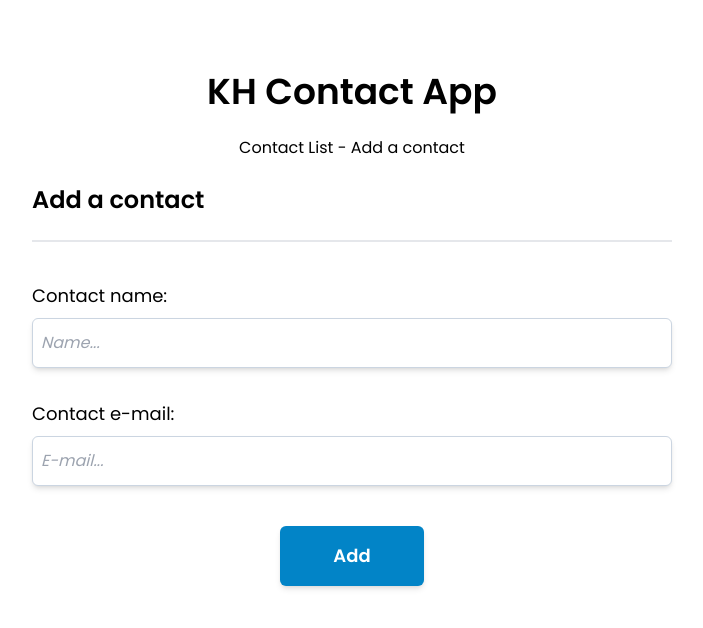
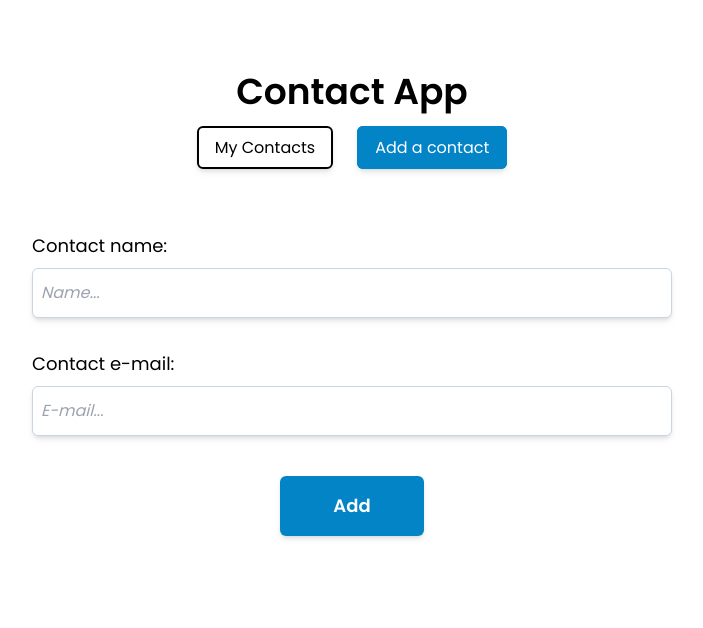
Before and after one commit to khadni/KH-portfolio-contact-app, a React (Create React App) app: page /add in a window 1280 px wide. Shown: the top 628 px of the page, without its empty margins (288-991 px from the left). Built offline with nearby package versions, Linux system fonts and the light colour scheme.

Commit message:
router, links, usenavigate

```diff
--- a/src/components/AddContact.js
+++ b/src/components/AddContact.js
@@ -1,9 +1,11 @@
 import React from "react";
 import { useState } from "react";
+import { useNavigate } from "react-router-dom";
 
 const AddContact = (props) => {
   const [newName, setNewName] = useState("");
   const [newEmail, setNewEmail] = useState("");
+  let navigate = useNavigate();
 
   const addNewContact = (e) => {
     e.preventDefault();
@@ -12,13 +14,14 @@ const AddContact = (props) => {
       return;
     }
     props.addContactHandler(newName, newEmail);
+    navigate("/");
   };
 
   return (
-    <div className="mx-auto w-full px-10 sm:px-32 md:px-48 lg:px-64 xl:px-80 2xl:px-96">
-      <div className="text-2xl py-6 border-b-2 mb-6 font-semibold">
+    <div className="mt-14 mx-auto w-full px-10 sm:px-32 md:px-48 lg:px-64 xl:px-80 2xl:px-96">
+      {/* <div className="mt-6 text-2xl py-6 border-b-2 mb-6 font-semibold">
         Add a contact
-      </div>
+      </div> */}
       <form className="flex flex-col" onSubmit={addNewContact}>
         <label className="flex flex-col py-4">
           <div className="mb-2 text-lg">Contact name:</div>
--- a/src/components/App.js
+++ b/src/components/App.js
@@ -59,8 +59,19 @@ function App() {
         <Router>
           <Header />
           <Routes>
-            <Route path="add" element={<AddContact />} />
-            <Route path="/" element={<ContactList />} />
+            <Route
+              path="add"
+              element={<AddContact addContactHandler={addContactHandler} />}
+            />
+            <Route
+              path="/"
+              element={
+                <ContactList
+                  contacts={contacts}
+                  getContactId={deleteContactHandler}
+                />
+              }
+            />
             {/* <AddContact addContactHandler={addContactHandler} />
           <ContactList
             contacts={contacts}
--- a/src/components/ContactCard.js
+++ b/src/components/ContactCard.js
@@ -5,7 +5,7 @@ import { UserCircleIcon } from "@heroicons/react/solid";
 const ContactCard = (props) => {
   const { name, email, id } = props.contact;
   return (
-    <tr className="border-b-2 border-dotted">
+    <tr className="border-b-2 border-dotted hover:bg-gray-100">
       <td className="py-2 flex flex-row items-center">
         <UserCircleIcon className="h-8 w-8 ml-2 mr-4 fill-gray-600" />
         {name}
--- a/src/components/ContactList.js
+++ b/src/components/ContactList.js
@@ -14,7 +14,7 @@ const ContactList = (props) => {
     },
   ];
   //-- RENDER CONTACTS LIST---
-  const renderContactList = contacts.map((contact) => {
+  const renderContactList = props.contacts.map((contact) => {
     return (
       <ContactCard
         contact={contact}
@@ -29,7 +29,7 @@ const ContactList = (props) => {
   return (
     <div className="mx-auto mt-12 w-full px-10 sm:px-16 md:px-24 lg:px-42 xl:px-60 2xl:px-96">
       <div className="text-2xl py-6 border-b-2 mb-6 font-semibold">
-        Contact List
+        My Contacts
       </div>
       <table className="table-auto w-full text-center shadow-md rounded-lg">
         <thead className="border-b-2 bg-gray-50">
--- a/src/components/Header.js
+++ b/src/components/Header.js
@@ -4,11 +4,20 @@ import { Link } from "react-router-dom";
 const Header = () => {
   return (
     <header className="flex flex-col self-center">
-      <div className="text-4xl font-semibold py-6 self-center">
-        KH Contact App
-      </div>
+      <div className="text-4xl font-semibold py-6 self-center">Contact App</div>
       <nav className="self-center">
-        <Link to="/">Contact List</Link> - <Link to="/add">Add a contact</Link>
+        <Link
+          to="/"
+          className="py-2 px-4 mr-6 border-2 border-black rounded-md shadow-md hover:bg-gray-100"
+        >
+          My Contacts
+        </Link>
+        <Link
+          to="/add"
+          className="py-2 px-4 border-2 bg-sky-600 border-sky-600 text-white rounded-md shadow-md hover:bg-sky-700"
+        >
+          Add a contact
+        </Link>
       </nav>
     </header>
   );
```
